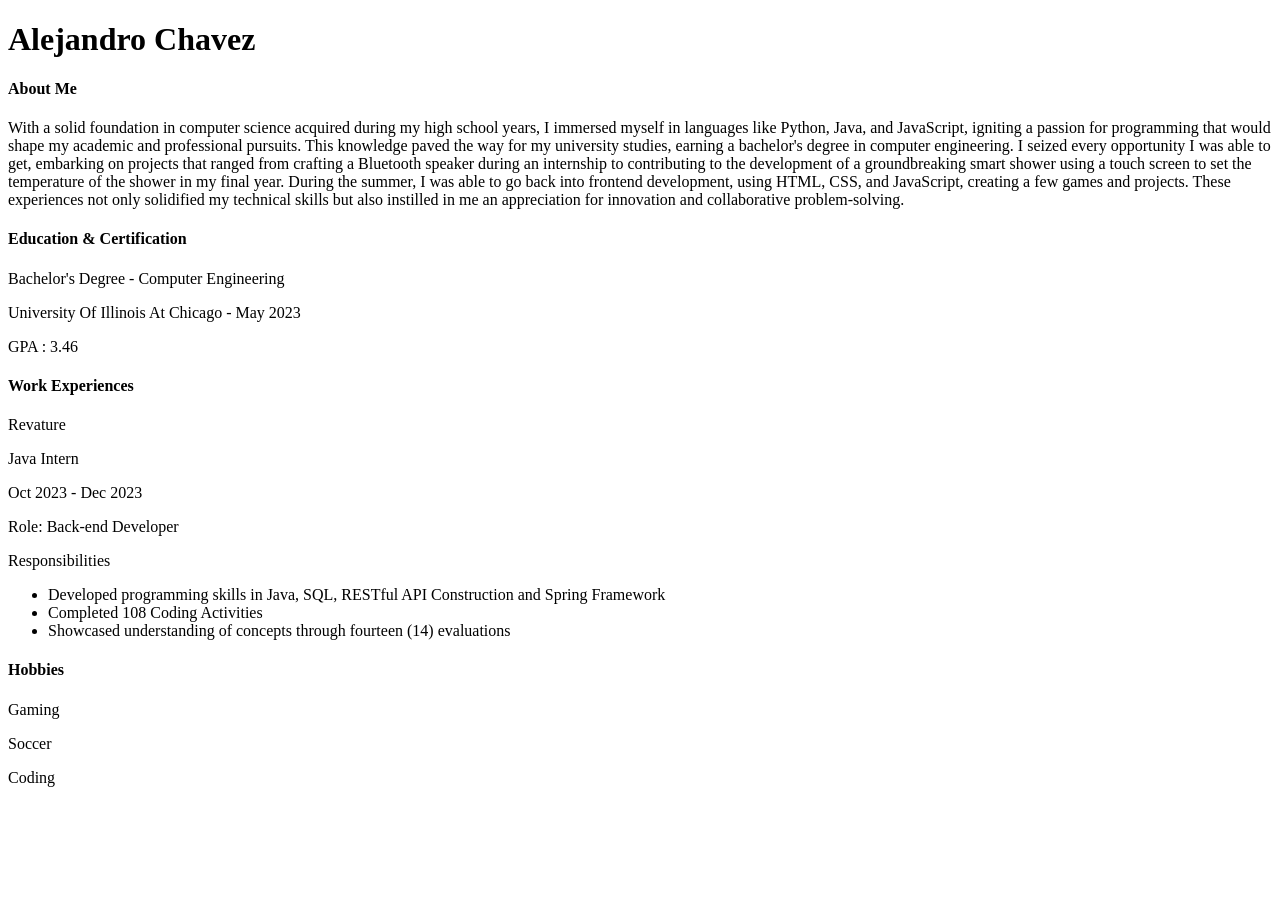
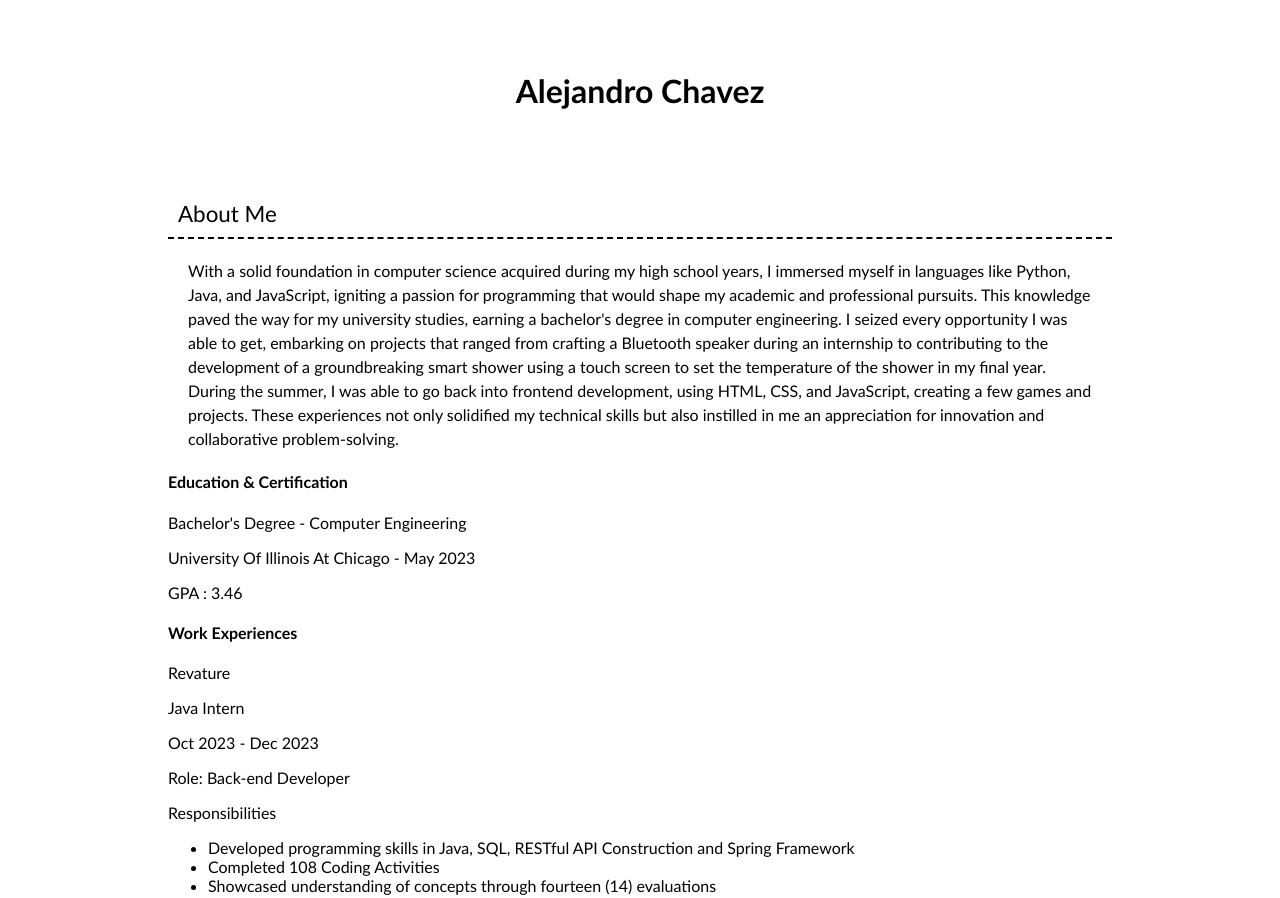
Before and after one commit to the-alejandrochavez/assignments, a plain HTML site: page 04-23-2024/assignment04/index.html in a window 1280 px wide. Shown: the top 898 px of the page. Before the commit the page ends 803 px from the top, so only its background shows below. Drawn offline with Linux system fonts and the light colour scheme.

Commit message:
styled About Me section

```diff
--- a/04-23-2024/assignment04/index.html
+++ b/04-23-2024/assignment04/index.html
@@ -13,7 +13,8 @@
     <main>
         <div>
             <h4 class="about-me-header">About Me</h4>
-            <p>With a solid foundation in computer science acquired during my high school years, I immersed myself in
+            <p class="about-me-content">With a solid foundation in computer science acquired during my high school
+                years, I immersed myself in
                 languages like
                 Python, Java, and JavaScript, igniting a passion for programming that would shape my academic and
                 professional pursuits.
--- a/04-23-2024/assignment04/style.css
+++ b/04-23-2024/assignment04/style.css
@@ -0,0 +1,25 @@
+* {
+    font-family: 'Gill Sans', 'Gill Sans MT', Calibri, 'Trebuchet MS', sans-serif;
+}
+
+h1 {
+    text-align: center;
+    padding: 50px 0;
+}
+
+main {
+    margin: 0 160px;
+}
+
+.about-me-header {
+    font-size: 1.4em;
+    font-weight: 100;
+    border-bottom: 2px dashed black;
+    padding: 10px;
+    margin-bottom: 0;
+}
+
+.about-me-content {
+    line-height: 1.5em;
+    margin: 20px;
+}
```
